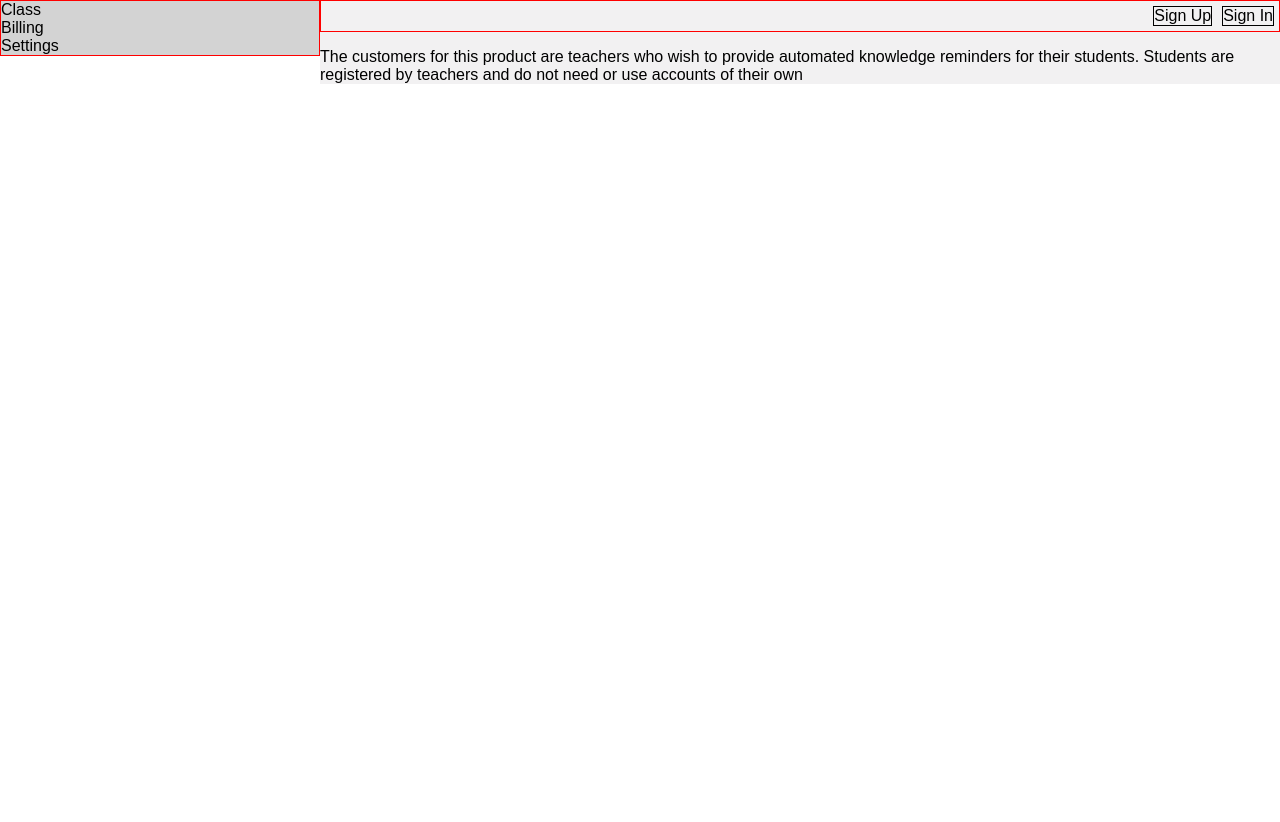
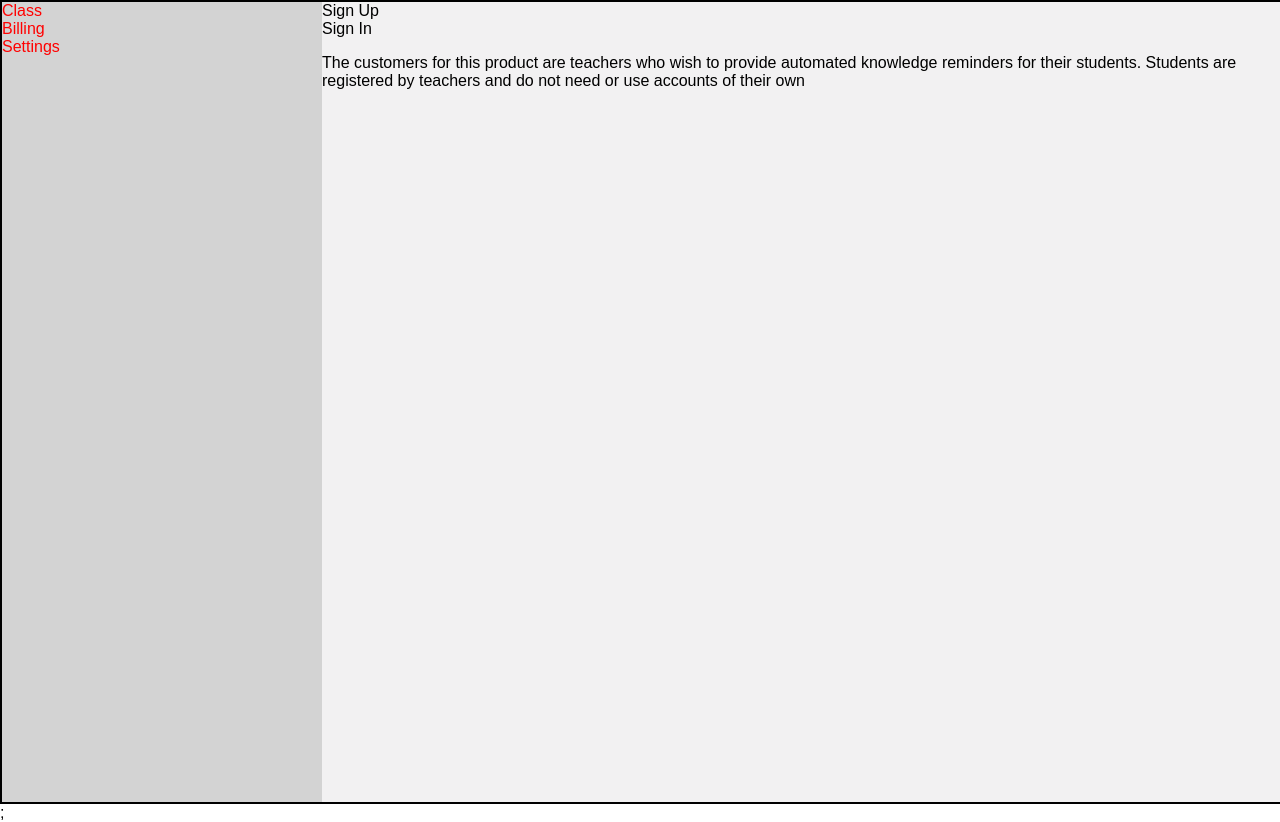
Before and after one commit to cgoez/CS9-LambdaNextLeaderboard, a React (Create React App) app in the folder leaderboard-frontend/: page / in a window 1280 px wide. Before the commit the page ends 800 px from the top, so only its background shows below. Built offline with nearby package versions, Linux system fonts and the light colour scheme.

Commit message:
Fixed CSS height issue.

```diff
--- a/leaderboard-frontend/package.json
+++ b/leaderboard-frontend/package.json
@@ -10,7 +10,6 @@
   },
   "dependencies": {
     "axios": "^0.18.0",
-    "bootstrap": "^4.1.0",
     "react": "^16.3.2",
     "react-dom": "^16.3.2",
     "react-navigation": "^2.0.4",
--- a/leaderboard-frontend/src/components/LandingPage.css
+++ b/leaderboard-frontend/src/components/LandingPage.css
@@ -1,4 +1,4 @@
-.login--wrapper {
+/* .login--wrapper {
     display: flex;
     border: 1px solid red;
     justify-content: flex-end;
@@ -13,3 +13,6 @@
     margin: 5px;
     border: 1px solid black;
 }
+.main-wrapper {
+    height: 100%;
+} */
--- a/leaderboard-frontend/src/components/MenuBar.css
+++ b/leaderboard-frontend/src/components/MenuBar.css
@@ -1,6 +1,7 @@
-.Menu-Bar {
+/* .Menu-Bar {
     border: 1px solid red;
     align-self: flex-start;
     height: 100%;
-    /* box-sizing: border-box; */
+    box-sizing: border-box;
 }
+*/
--- a/leaderboard-frontend/src/index.css
+++ b/leaderboard-frontend/src/index.css
@@ -1,48 +1,48 @@
-* {
-  box-sizing: border-box;
+.SplitPane {
+  width: 100%;
+  height: 100%;
+}
+#root {
+  height: 100%;
 }
 body {
   margin: 0;
   padding: 0;
   font-family: sans-serif;
 
-
     display: 'inline-flex';
     max-width: 1024;
-    height: 100% !important;
+    height: 100%;
+    width: 100%;
+
 
 }
 html, body, #root {
   width: 100%;
-  height: 100% !important;
+  height: 100%;
 }
 
-.SplitPane {
-  width: 100%;
-  height: 100% !important;
-}
 
 .SplitPane-left {
-  box-sizing: border-box;
   float: left;
   width: 25%;
-  height: 100% !important;
+  height: 100%;
 }
 
 .SplitPane-right {
   float: left;
   width: 75%;
-  height: 100% !important;
+  height: 100%;
 }
 
 .LeftContent {
-  width: 100% ;
-  height: 100% !important;
+  width: 100%;
+  height: 100%;
   background: lightgray;
 }
 
 .RightContent {
   width: 100%;
-  height: 100% !important;
+  height: 100%;
   background: #f2f1f2
 }
--- a/leaderboard-frontend/src/index.js
+++ b/leaderboard-frontend/src/index.js
@@ -1,7 +1,7 @@
 import React from 'react';
 import ReactDOM from 'react-dom';
 import './index.css';
-import App from './App';
+// import App from './App';
 import registerServiceWorker from './registerServiceWorker';
 import { Provider } from 'react-redux';
 import studentReducer from './Reducers/studentReducer';
@@ -17,9 +17,17 @@ const store = createStore(
 );
 
 
-function LeftContent() {
+function SplitPane(props) {
     return (
-        <div className="LeftContent">
+        <div className="SplitPane" style={{ height: '100%', border:"2px solid black" }}>
+            <div className="SplitPane-left">{props.left}</div>
+            <div className="SplitPane-right">{props.right}</div>
+        </div>
+    );
+  }
+  function LeftContent(props) {
+    return (
+        <div className="LeftContent" style={{ height: '100%', color:"red" }}>
             <MenuBar />
         </div>
     );
@@ -28,31 +36,26 @@ function LeftContent() {
   function RightContent(props) {
 
     return (
-        <div className="RightContent">
+        <div className="RightContent" style={{ height: '100%' }}>
             <LandingPage />
         </div>
     );
   }
 
-function SplitPane(props) {
-    return (
-        <div className="SplitPane">
-            <div className="SplitPane-left">{props.left}</div>
-            <div className="SplitPane-right">{props.right}</div>
-        </div>
-    );
-}
 
   const NoteHome = (props) => {
-    return <SplitPane left={<LeftContent />} right={<RightContent />} />;
+    return <div style={{ height: '100%' }}>
+     <SplitPane left={<LeftContent />}  right={<RightContent />} />;
+     </div>
   };
 
   const RouTING = () => {
     // if (this.props.history.push('/'))
     return (
 
-        <div>
-            <Route path="/" exact component={withRouter(NoteHome)} />
+        <div style={{ height: '100%' }}>
+            {/* <h1>Hello</h1> */}
+            <Route path="/" exact component={withRouter(NoteHome )} />
             {/* <Route path="/usercreate" exact component={withRouter(CreateUser)} />
             <Route path="/login" exact component={withRouter(Login)} />
             <Route path="/fetch" exact component={withRouter(Fetch)} />
@@ -66,7 +69,19 @@ const RouTING = () => {
             <Route exact path="/notes/view/delete/:idE" component={withRouter(Delete)} /> */}
         </div>);
   }
+  const App = props => {
 
+
+    // render() {
+      return (
+        <div style={{ height: '100%' }}>
+          <RouTING />
+        </div>
+      );
+    // }
+
+
+  }
 
 
 ReactDOM.render(
```
Also changed, not shown: 1 other file (tests, documents, lock files or other folders). Lines whose indentation alone changed are shown as unchanged.
